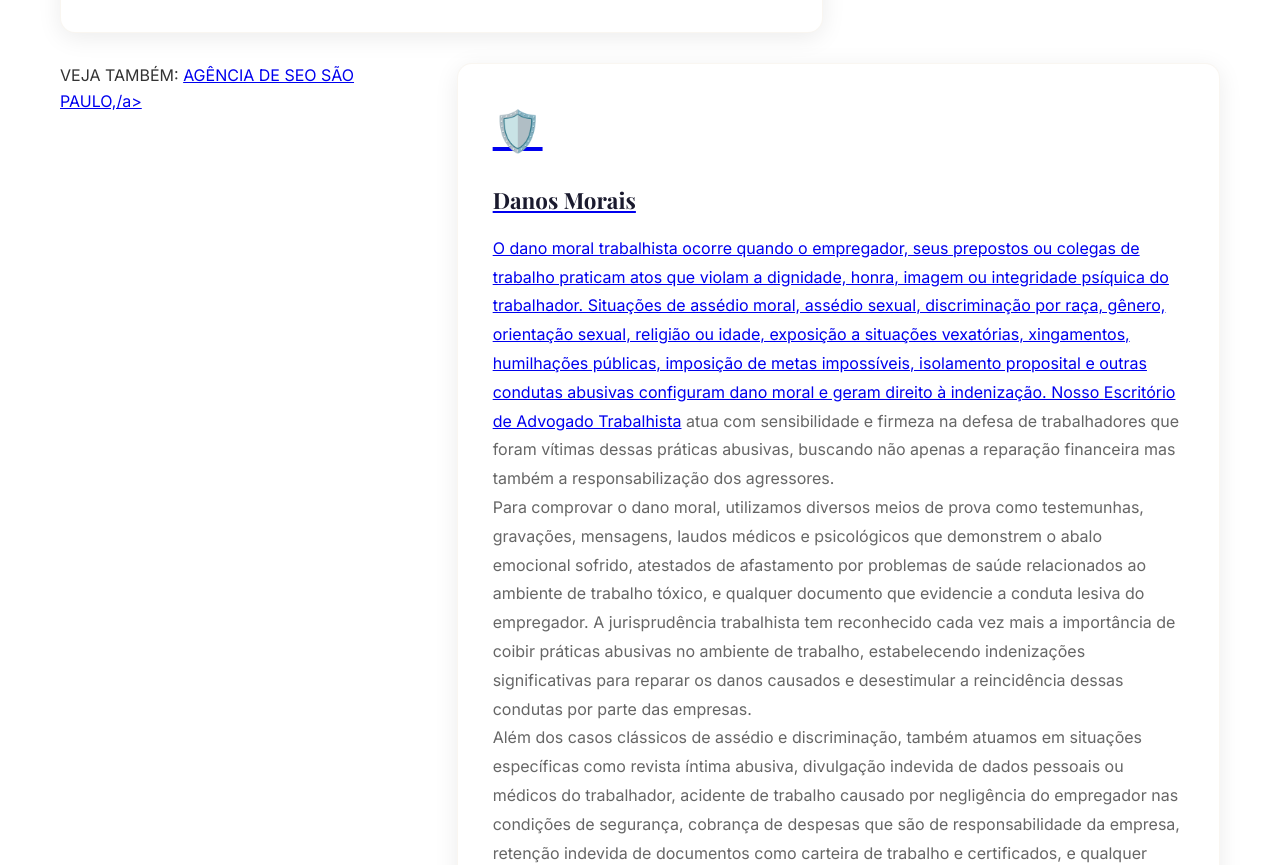
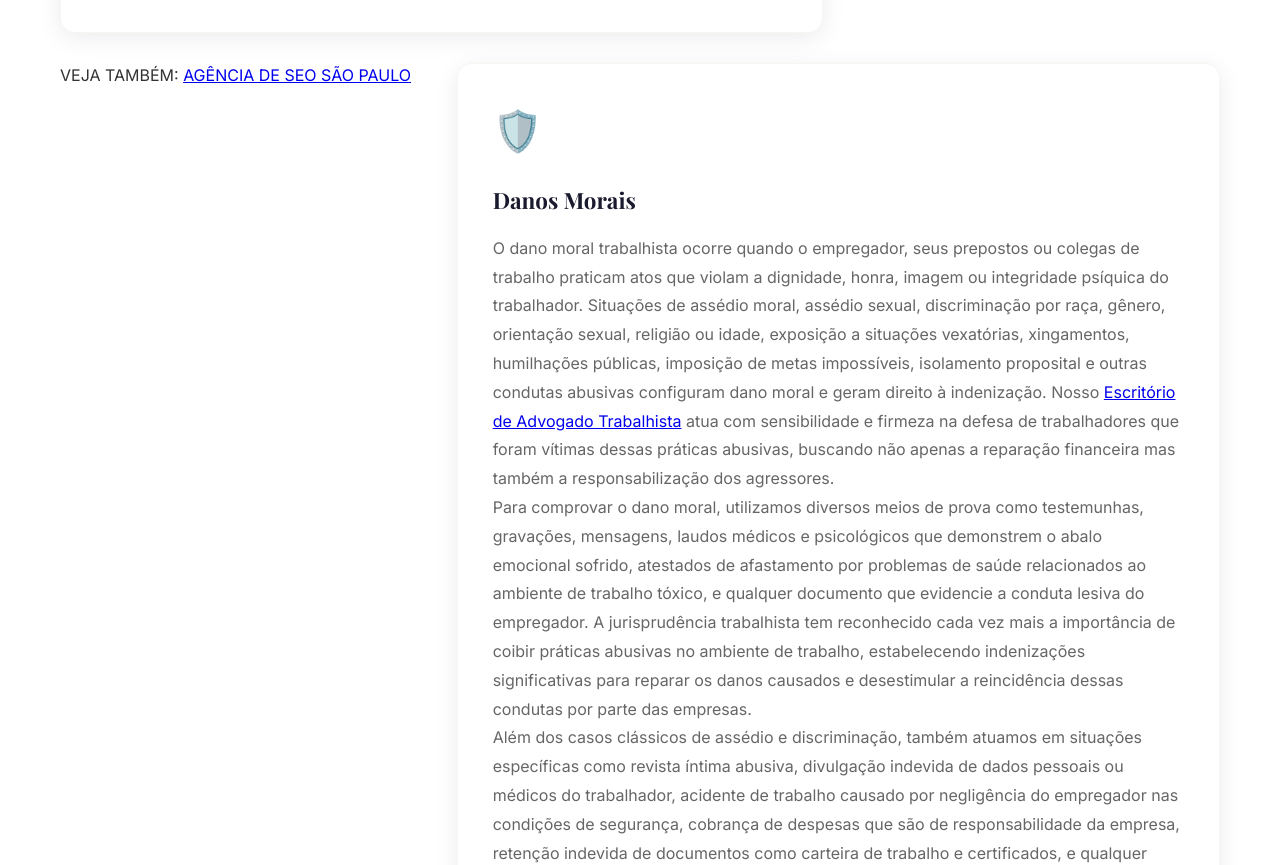
Before and after one commit to aliceroitmann/advogadosp, a plain HTML site: page index.html in a window 1280 px wide. Shown: the part 4402-5267 px from the top of the page. Drawn offline with nearby package versions, Linux system fonts and the light colour scheme.

Commit message:
Update index.html

```diff
--- a/index.html
+++ b/index.html
@@ -306,7 +306,7 @@
                 <div class="service-card expanded">
                     <div class="service-icon">📋</div>
                     <h3>Rescisão Contratual</h3>
-                    <p>A rescisão do contrato de trabalho é um momento crítico que exige atenção especial para garantir que todos os direitos trabalhistas sejam respeitados. Muitos trabalhadores perdem valores significativos por desconhecer quais verbas rescisórias têm direito a receber. Nosso escritório de <a href="https://advogadotrabalhistabr.app.br/advogado-trabalhista-em-ferraz-de-vasconcelos-sp/">advogado trabalhista em Ferraz de Vasconcelos</a>oferece análise completa e detalhada de rescisões contratuais, realizando cálculos precisos de todas as verbas devidas, incluindo saldo de salário, aviso prévio, férias proporcionais e vencidas com adicional de um terço, décimo terceiro proporcional, multa de 40% sobre o FGTS, e demais direitos previstos em lei ou convenção coletiva da categoria.</p>
+                    <p>A rescisão do contrato de trabalho é um momento crítico que exige atenção especial para garantir que todos os direitos trabalhistas sejam respeitados. Muitos trabalhadores perdem valores significativos por desconhecer quais verbas rescisórias têm direito a receber. Nosso escritório de <a href="https://advogadotrabalhistabr.app.br/advogado-trabalhista-em-ferraz-de-vasconcelos-sp/">advogado trabalhista em Ferraz de Vasconcelos</a> oferece análise completa e detalhada de rescisões contratuais, realizando cálculos precisos de todas as verbas devidas, incluindo saldo de salário, aviso prévio, férias proporcionais e vencidas com adicional de um terço, décimo terceiro proporcional, multa de 40% sobre o FGTS, e demais direitos previstos em lei ou convenção coletiva da categoria.</p>
                     <p>Atuamos tanto em casos de demissão sem justa causa, quanto em situações de rescisão indireta, também conhecida como justa causa do empregador, que ocorre quando a empresa comete faltas graves que tornam insustentável a continuidade da relação de emprego. Também auxiliamos em casos de pedido de demissão, orientando sobre as consequências e direitos aplicáveis, e em situações de rescisão por acordo entre as partes, modalidade introduzida pela Reforma Trabalhista que possui regras específicas. Verificamos se houve correta liberação do FGTS e se os prazos para pagamento foram respeitados.</p>
                     <p>Nossa experiência permite identificar irregularidades que frequentemente passam despercebidas, como ausência de pagamento de horas extras habituais, não integração de comissões na rescisão, falta de pagamento de adicionais como insalubridade e periculosidade, e outras verbas que devem ser consideradas no cálculo rescisório. Oferecemos orientação sobre a melhor estratégia jurídica caso identifiquemos valores não pagos, podendo ingressar com ação judicial para cobrança dos direitos sonegados, sempre buscando a reparação integral do trabalhador e evitando que prejuízos financeiros afetem sua vida após o término do vínculo empregatício.</p>
                 </div>
@@ -327,7 +327,7 @@
                     <p>Nossa experiência permite identificar situações em que o FGTS foi depositado sobre base de cálculo incorreta, não incluindo verbas que deveriam integrar o salário de contribuição, como horas extras habituais, comissões, gratificações e adicionais de insalubridade e periculosidade. Nesses casos, além de buscar o depósito dos valores não recolhidos, também calculamos e cobramos as diferenças que deixaram de ser depositadas ao longo do contrato de trabalho. Utilizamos sistemas especializados de cálculo trabalhista para garantir precisão nos valores cobrados, sempre atualizados conforme os índices oficiais da Caixa Econômica Federal.</p>
                 </div>
                 ,br>
-                <p> VEJA TAMBÉM: <a href="https://www.fernandocotuinho.com/">AGÊNCIA DE SEO SÃO PAULO,/a>
+                <p> VEJA TAMBÉM: <a href="https://www.fernandocotuinho.com/">AGÊNCIA DE SEO SÃO PAULO</a>
                 <br>
                 <div class="service-card expanded">
                     <div class="service-icon">🛡️</div>
@@ -458,4 +458,5 @@
         </div>
     </footer>
 </body>
+
 </html>
```
